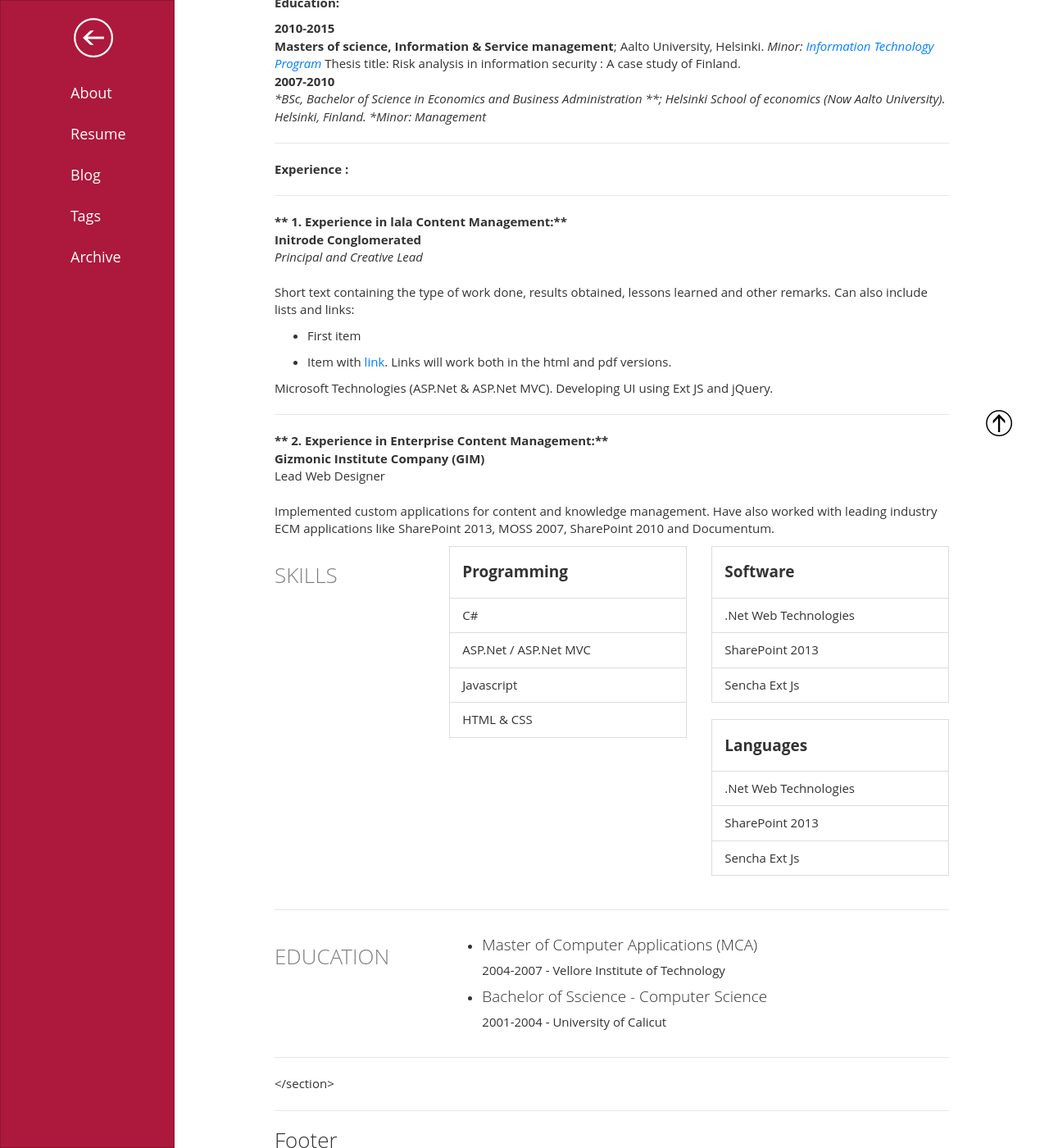
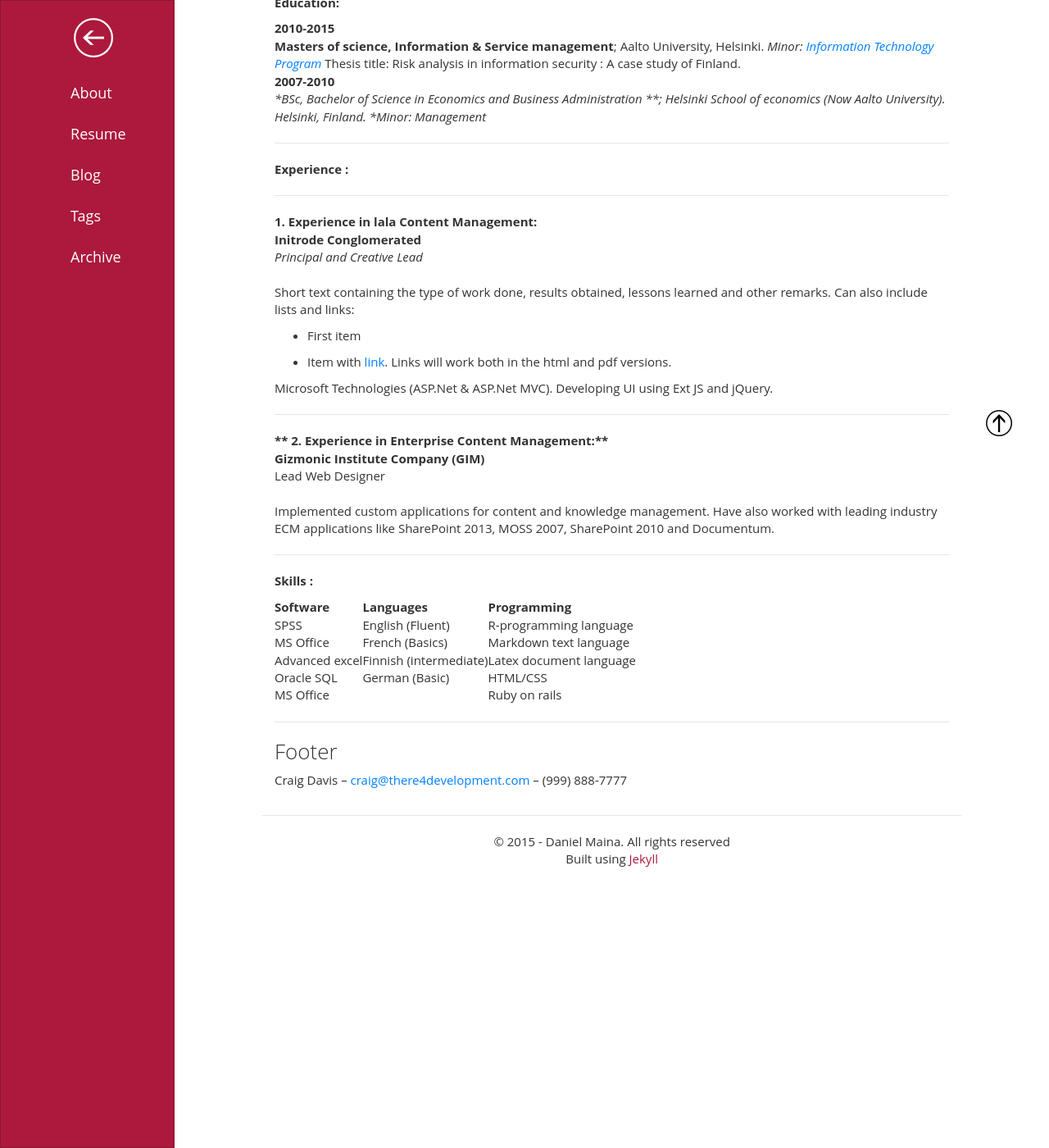
Before and after one commit to danconsults/metroblog, a Jekyll site: the page built from resume/index.md, in a window 1280 px wide and 1400 px high, scrolled down 554 px. Shown: the whole window at 82% size. Built offline with Jekyll 4.4.1, drawn with Linux system fonts in a browser that asks for light colours.

Commit message:
asdsad
zxczxc

```diff
--- a/resume/index.md
+++ b/resume/index.md
@@ -47,7 +47,7 @@ Helsinki, Finland.
 
 ***
 
-** 1. Experience in lala Content Management:**
+**1. Experience in lala Content Management:**
 Initrode Conglomerated
 : *Principal and Creative Lead*
 
@@ -71,62 +71,23 @@ Gizmonic Institute Company (GIM)
 
 Implemented custom applications for content and knowledge management. Have also worked with leading industry ECM applications like SharePoint 2013, MOSS 2007, SharePoint 2010 and Documentum.
 
-<!-- Skills -->
-<section class="row">
-	<header class="col-md-3">
-		<h3 style="text-transform:uppercase;color:gray">Skills</h3>
-	</header>
-	<div class="col-md-9">
-		<div class="row">
-			<div class="col-md-6">
-				<ul class="list-group">
-					<li class="list-group-item active"><h4><strong>Programming</strong></h4></li>
-					<li class="list-group-item">C#</li>
-					<li class="list-group-item">ASP.Net / ASP.Net MVC</li>
-					<li class="list-group-item">Javascript</li>
-					<li class="list-group-item">HTML & CSS</li>
-				</ul>
-			</div>
-			<div class="col-md-6">
-				<ul class="list-group">
-					<li class="list-group-item active"><h4><strong>Software</strong></h4></li>
-					<li class="list-group-item">.Net Web Technologies</li>
-					<li class="list-group-item">SharePoint 2013</li>
-					<li class="list-group-item">Sencha Ext Js</li>
-				</ul>
-			</div>
-			<div class="col-md-6">
-				<ul class="list-group">
-					<li class="list-group-item active"><h4><strong>Languages</strong></h4></li>
-					<li class="list-group-item">.Net Web Technologies</li>
-					<li class="list-group-item">SharePoint 2013</li>
-					<li class="list-group-item">Sencha Ext Js</li>
-				</ul>
-			</div>
-		</div>
-	</div>
-</section>
-<hr/>
-<!-- Education -->
-<section class="row">
-	<header class="col-md-3">
-		<h3 style="text-transform:uppercase;color:gray">Education</h3>
-	</header>
-	<div class="col-md-9">
-		<ul>
-			<li>
-				<h4>Master of Computer Applications (MCA)</h4>
-				<p>2004-2007 - Vellore Institute of Technology</p>
-			</li>
-			<li>
-				<h4>Bachelor of Sscience - Computer Science</h4>
-				<p>2001-2004 - University of Calicut</p>
-			</li>
-		</ul>
-	</div>
-</section>
-<hr/>
-</section>
+------
+
+**Skills :**
+
+
+
+
+| Software      | Languages    | Programming  |
+| ------------- |:-------------| :------------|
+| SPSS      | English (Fluent) |    R-programming language|
+| MS Office      | French (Basics)|Markdown text language|
+| Advanced excel | Finnish (intermediate)      |    Latex document language|
+| Oracle SQL | German (Basic)    |  HTML/CSS    |
+| MS Office      | |Ruby on rails|
+
+
+
 
 ------
 
```
